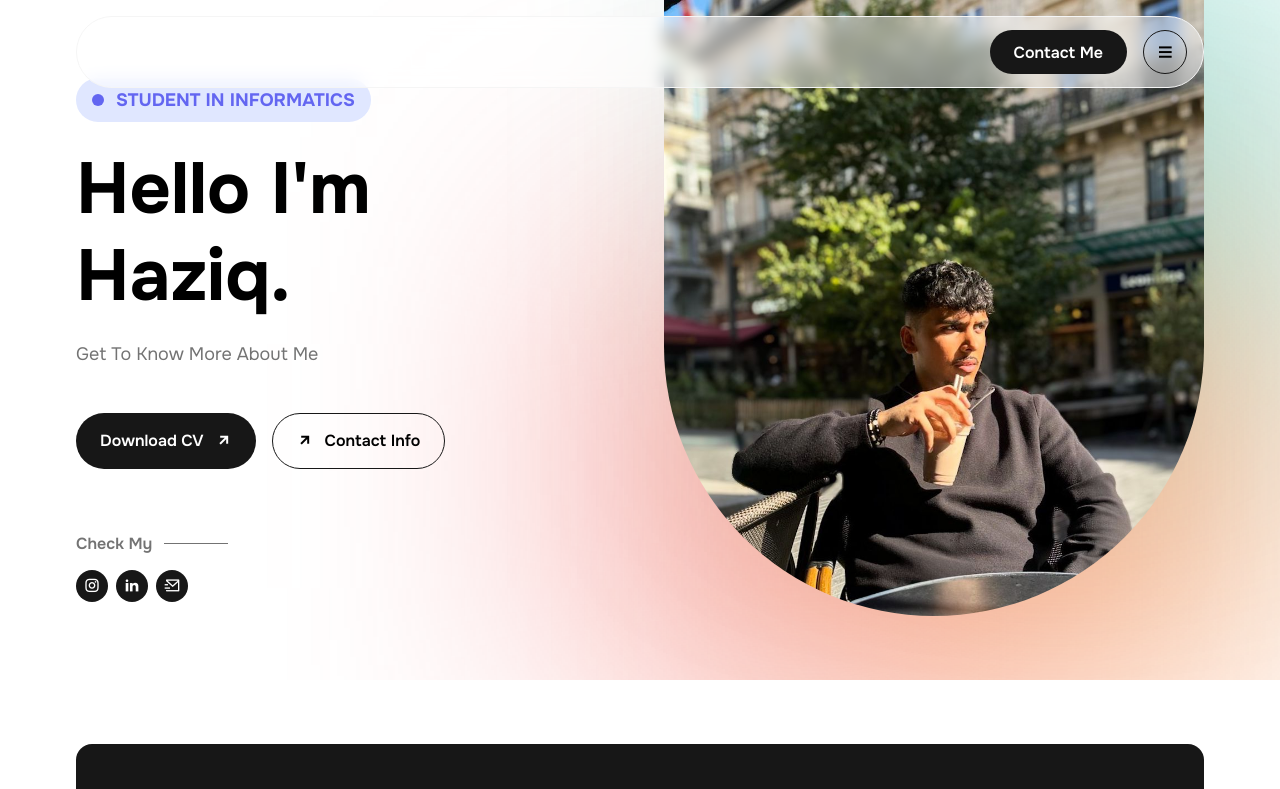
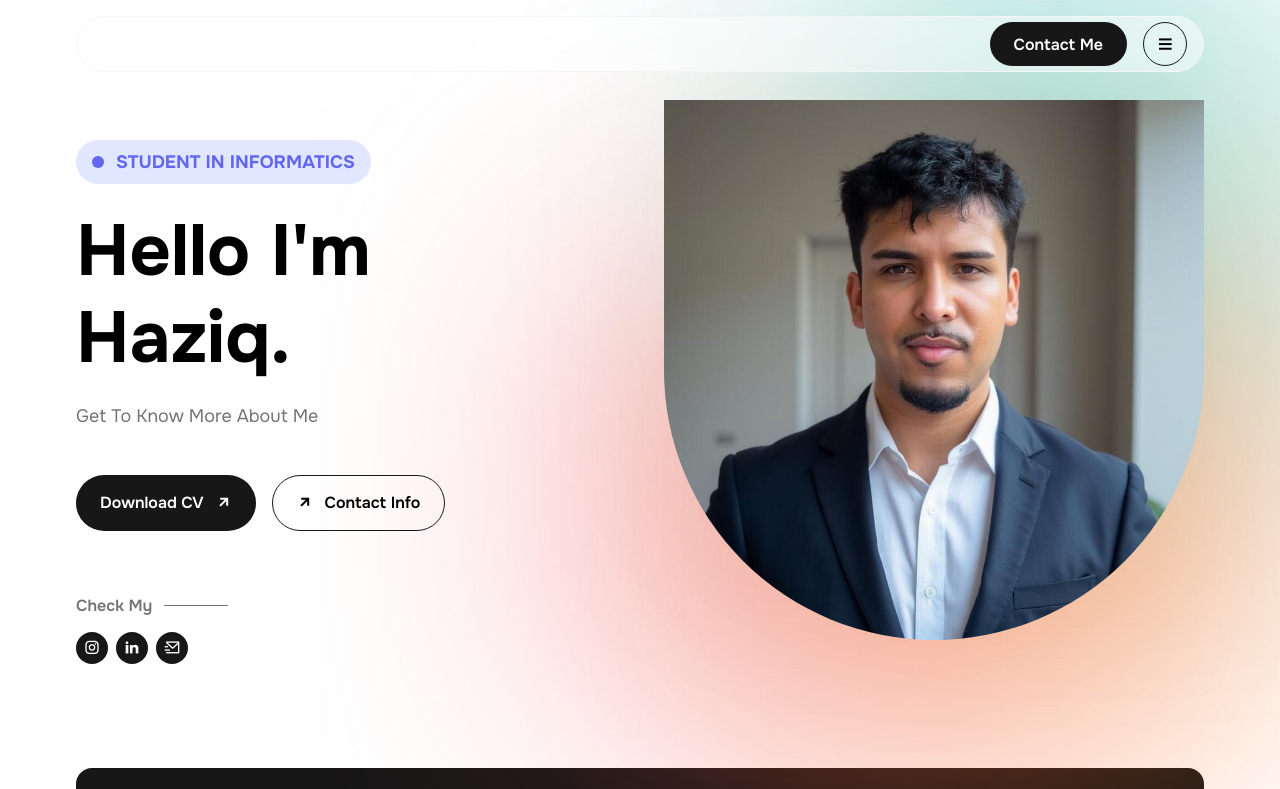
Before and after one commit to Muhammad-haziq12/my-portfolio-v2, a plain HTML site: page index.html in a window 1280 px wide. Shown: the top 789 px of the page. Drawn offline with nearby package versions, Linux system fonts and the light colour scheme.

Commit message:
Fix navbar height and hero spacing

```diff
--- a/index.html
+++ b/index.html
@@ -18,7 +18,7 @@
                 <div class="navbar-wrapper">
                     <a href="#" class="navbar-logo"></a>
                     <div class="navbar-right">
-                        <a href="#" class="btn btn-primary">Contact Me</a>
+                        <a href="#contact" class="btn btn-primary">Contact Me</a>
                         <button type="button" class="btn btn-outline-primary btn-icon" data-navbar-toggle>
                             <i class="ri-menu-line"></i>
                         </button>
@@ -98,7 +98,7 @@
                         </div>
                     </div>
                     <div class="hero-right">
-                        <img src="images/HaziqOnline.jpg" alt="Image" class="hero-image" />
+                        <img src="images/HaziqC.jpg" alt="Image" class="hero-image" />
                         <span class="hero-image-bg red"></span>
                         <span class="hero-image-bg teal"></span>
                         <span class="hero-image-bg orange"></span>
--- a/style.css
+++ b/style.css
@@ -94,7 +94,10 @@ body {
     display: flex;
     align-items: center;
     justify-content: space-between;
-    height: 72px;
+    height: 56px;
+    padding-top: 8px;
+padding-bottom: 8px;
+
     padding: 0 16px 0 32px;
     border: 1px solid var(--neutral-100);
     border-radius: 999px;
@@ -211,7 +214,8 @@ body {
 
 /* start: Hero */
 .hero-section {
-    overflow: hidden;
+   /*  overflow: hidden;*/
+   padding-top: 100px;
 }
 .hero-wrapper {
     display: grid;
```
Also changed, not shown: images/Haziq2.jpg (added), images/HaziqC.jpg (added).
